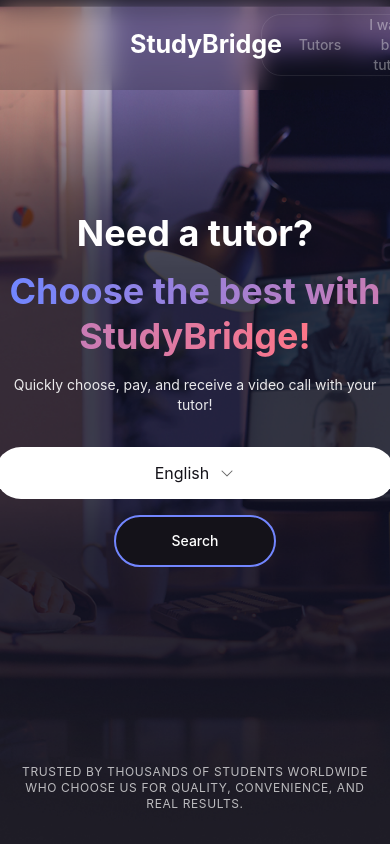
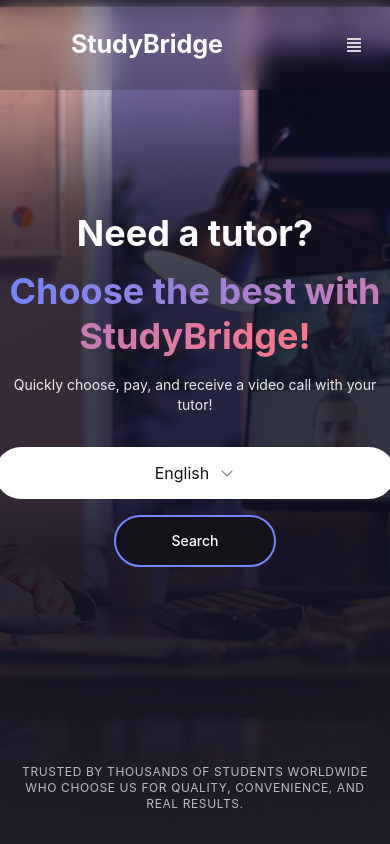
Before and after one commit to Dmytro-Doronin/components, a React (Vite) app: page / in a window 390 px wide. Shown: the top 844 px of the page. Built offline with nearby package versions, Linux system fonts and the light colour scheme.

Commit message:
fix header do responsive

```diff
--- a/src/components/header/Header.tsx
+++ b/src/components/header/Header.tsx
@@ -24,13 +24,13 @@
                     backdrop-blur-[12px]
                 "
             >
-                <div className="flex items-center justify-between mx-auto max-w-[1440px] h-full px-[151px]">
+                <div className="flex items-center justify-between mx-auto max-w-[1440px] h-full px-4 sm:px-6 md:px-8 lg:px-[151px]">
                     <Logo/>
-                    <div className='flex justify-center gap-7 border border-[#ffffff15] rounded-[20px] px-[38px]'>
-                        <Button className='p-0 text-[#ffffff60] hover:text-light-100' variant='link'>Tutors</Button>
-                        <Button className='p-0 text-[#ffffff60] hover:text-light-100' variant='link'>I want be tutor</Button>
+                    <div className='hidden md:flex justify-center gap-4 sm:gap-6 lg:gap-7 border border-[#ffffff15] rounded-[20px] px-4 sm:px-6 lg:px-[38px]'>
+                        <Button className='p-0 text-[#ffffff60] hover:text-light-100 text-sm sm:text-base' variant='link'>Tutors</Button>
+                        <Button className='p-0 text-[#ffffff60] hover:text-light-100 text-sm sm:text-base' variant='link'>I want be tutor</Button>
                     </div>
-                    <Button variant='secondary' className='hidden lg:block'>Sign in</Button>
+                    <Button variant='secondary' className='hidden lg:block text-sm sm:text-base px-3 sm:px-4'>Sign in</Button>
                     <MenuButton
                         onClick={handleMobileMenuToggle}
                         isOpen={isMobileMenuOpen}
```
